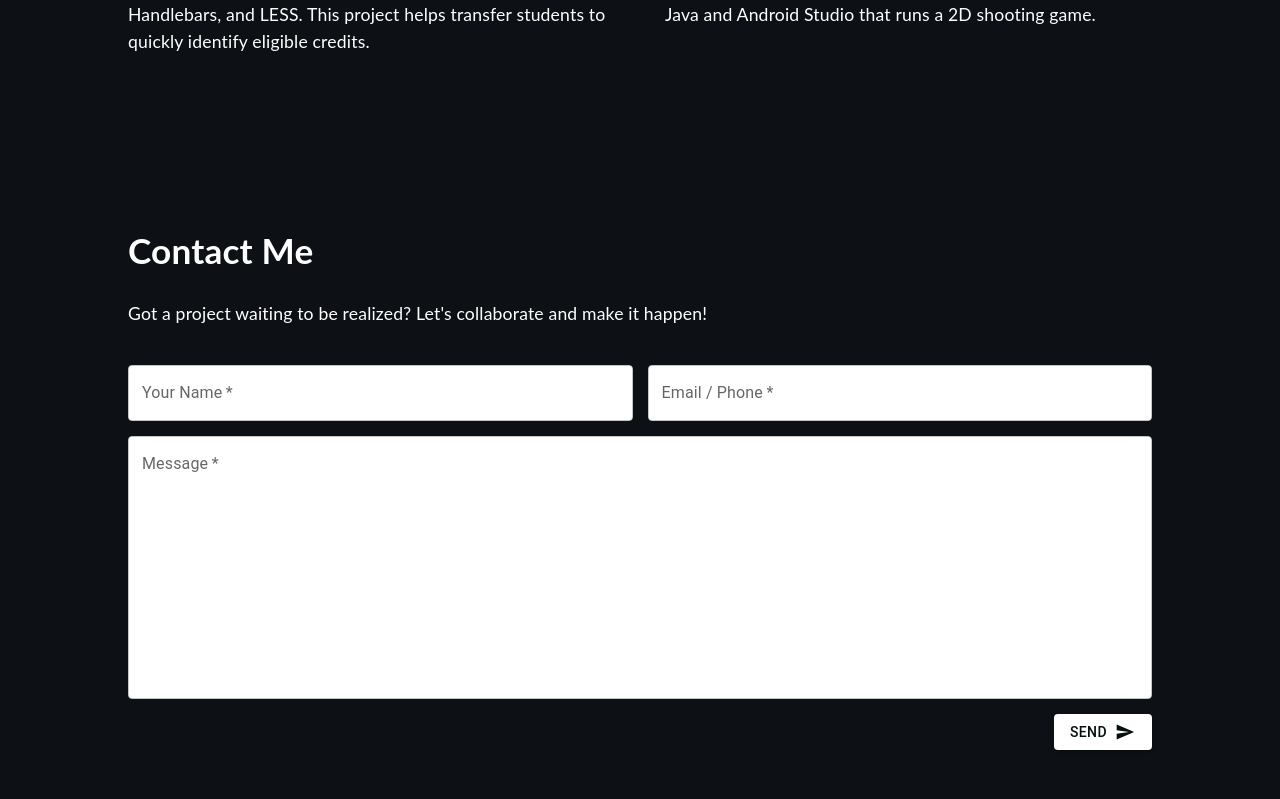
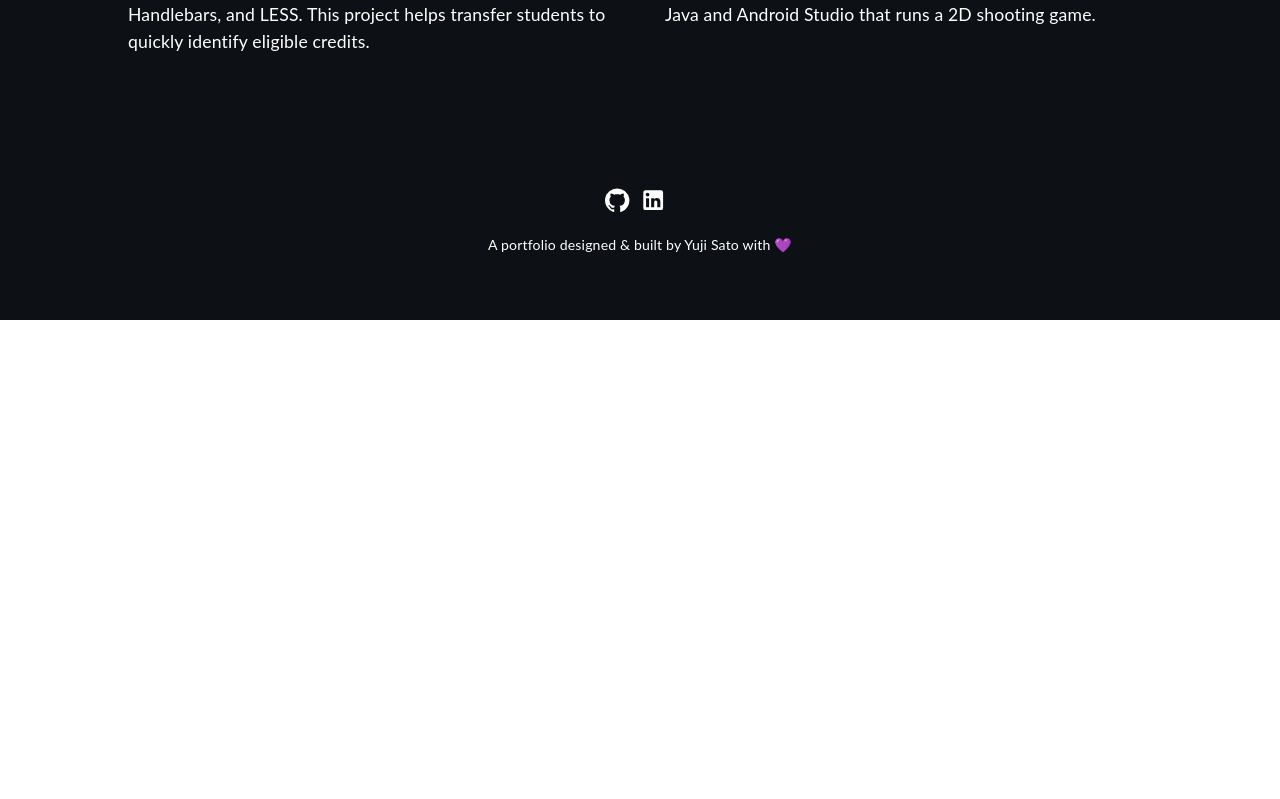
Before and after one commit to KgFix/Portfolio, a React (Create React App) app in the folder master/: page / in a window 1280 px wide. Shown: the part 5841-6640 px from the top of the page. After the commit the page ends 6161 px from the top, so only its background shows below. Built offline with nearby package versions, Linux system fonts and the light colour scheme.

Commit message:
removed contact

```diff
--- a/master/src/App.tsx
+++ b/master/src/App.tsx
@@ -4,7 +4,6 @@ import {
   Timeline,
   Expertise,
   Project,
-  Contact,
   Navigation,
   Footer,
 } from "./components";
@@ -34,7 +33,6 @@ function App() {
             <Expertise/>
             <Timeline/>
             <Project/>
-            <Contact/>
         </FadeIn>
         <Footer />
     </div>
--- a/master/src/assets/styles/Contact.scss
+++ /dev/null
@@ -1,48 +0,0 @@
-.contact_wrapper svg {
-  font-size: 1em;
-  vertical-align: middle;
-  margin-right: 5px;
-}
-
-.contact-form {
-  padding-top: 20px;
-
-  button {
-    float: right;
-    background-color: white;
-    color: #050f0b;
-  }
-
-  button:hover {
-    background-color: #5000ca;
-    color: white;
-  }
-
-  fieldset {
-    background-color: white;
-  }
-}
-
-label {
-  font-size: 1.2rem;
-  font-family: 'DomaineDispNar-Medium', sans-serif;
-}
-
-.form-flex {
-  display: flex;
-  gap: 15px;
-  padding-bottom: 15px;
-}
-
-.form-flex .MuiFormControl-root {
-  width: 100%;
-}
-
-form {
-  width: 100% !important;
-}
-
-.body-form {
-  width: 100% !important;
-  margin-bottom: 15px !important;
-}
--- a/master/src/components/Contact.tsx
+++ /dev/null
@@ -1,116 +0,0 @@
-import React, { useRef, useState } from 'react';
-import '../assets/styles/Contact.scss';
-// import emailjs from '@emailjs/browser';
-import Box from '@mui/material/Box';
-import Button from '@mui/material/Button';
-import SendIcon from '@mui/icons-material/Send';
-import TextField from '@mui/material/TextField';
-
-function Contact() {
-
-  const [name, setName] = useState<string>('');
-  const [email, setEmail] = useState<string>('');
-  const [message, setMessage] = useState<string>('');
-
-  const [nameError, setNameError] = useState<boolean>(false);
-  const [emailError, setEmailError] = useState<boolean>(false);
-  const [messageError, setMessageError] = useState<boolean>(false);
-
-  const form = useRef();
-
-  const sendEmail = (e: any) => {
-    e.preventDefault();
-
-    setNameError(name === '');
-    setEmailError(email === '');
-    setMessageError(message === '');
-
-    /* Uncomment below if you want to enable the emailJS */
-
-    // if (name !== '' && email !== '' && message !== '') {
-    //   var templateParams = {
-    //     name: name,
-    //     email: email,
-    //     message: message
-    //   };
-
-    //   console.log(templateParams);
-    //   emailjs.send('service_id', 'template_id', templateParams, 'api_key').then(
-    //     (response) => {
-    //       console.log('SUCCESS!', response.status, response.text);
-    //     },
-    //     (error) => {
-    //       console.log('FAILED...', error);
-    //     },
-    //   );
-    //   setName('');
-    //   setEmail('');
-    //   setMessage('');
-    // }
-  };
-
-  return (
-    <div id="contact">
-      <div className="items-container">
-        <div className="contact_wrapper">
-          <h1>Contact Me</h1>
-          <p>Got a project waiting to be realized? Let's collaborate and make it happen!</p>
-          <Box
-            ref={form}
-            component="form"
-            noValidate
-            autoComplete="off"
-            className='contact-form'
-          >
-            <div className='form-flex'>
-              <TextField
-                required
-                id="outlined-required"
-                label="Your Name"
-                placeholder="What's your name?"
-                value={name}
-                onChange={(e) => {
-                  setName(e.target.value);
-                }}
-                error={nameError}
-                helperText={nameError ? "Please enter your name" : ""}
-              />
-              <TextField
-                required
-                id="outlined-required"
-                label="Email / Phone"
-                placeholder="How can I reach you?"
-                value={email}
-                onChange={(e) => {
-                  setEmail(e.target.value);
-                }}
-                error={emailError}
-                helperText={emailError ? "Please enter your email or phone number" : ""}
-              />
-            </div>
-            <TextField
-              required
-              id="outlined-multiline-static"
-              label="Message"
-              placeholder="Send me any inquiries or questions"
-              multiline
-              rows={10}
-              className="body-form"
-              value={message}
-              onChange={(e) => {
-                setMessage(e.target.value);
-              }}
-              error={messageError}
-              helperText={messageError ? "Please enter the message" : ""}
-            />
-            <Button variant="contained" endIcon={<SendIcon />} onClick={sendEmail}>
-              Send
-            </Button>
-          </Box>
-        </div>
-      </div>
-    </div>
-  );
-}
-
-export default Contact;
--- a/master/src/components/index.js
+++ b/master/src/components/index.js
@@ -4,4 +4,3 @@ export { default as Main } from "./Main";
 export { default as Expertise } from "./Expertise";
 export { default as Timeline } from "./Timeline";
 export { default as Project } from "./Project";
-export { default as Contact } from "./Contact";
```
